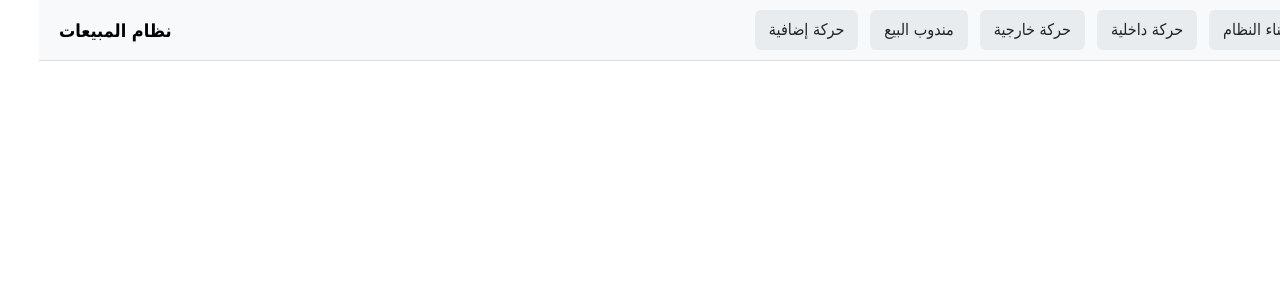
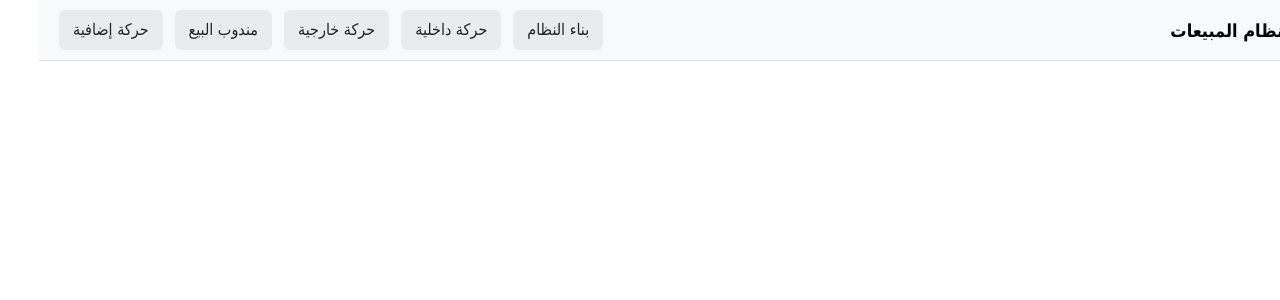
Before and after one commit to radwakhaled204/hos-react-app, a React (Vite) app: page /home in a window 1280 px wide. Shown: the top 300 px of the page. Built offline with nearby package versions, Linux system fonts and the light colour scheme; the HTML template or start-up script is replaced by a standard one.

Commit message:
[+] change the main logo text place

```diff
--- a/src/components/navbar.jsx
+++ b/src/components/navbar.jsx
@@ -61,7 +61,6 @@ const NavbarComponent = () => {
 
   return (
     <nav className="navbar" dir="rtl">
-      <div className="navbar-brand">نظام المبيعات</div>
       <div className="navbar-links">
         {menuItems.map((menu, index) => (
           <div
@@ -80,6 +79,7 @@ const NavbarComponent = () => {
           </div>
         ))}
       </div>
+      <div className="navbar-brand">نظام المبيعات</div>
     </nav>
   );
 };
```
